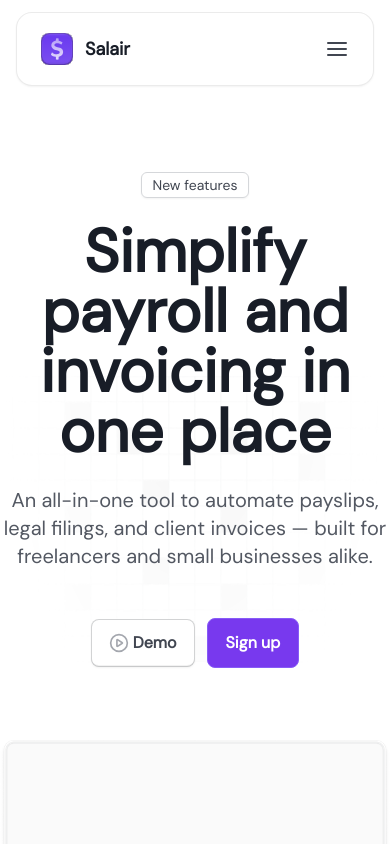
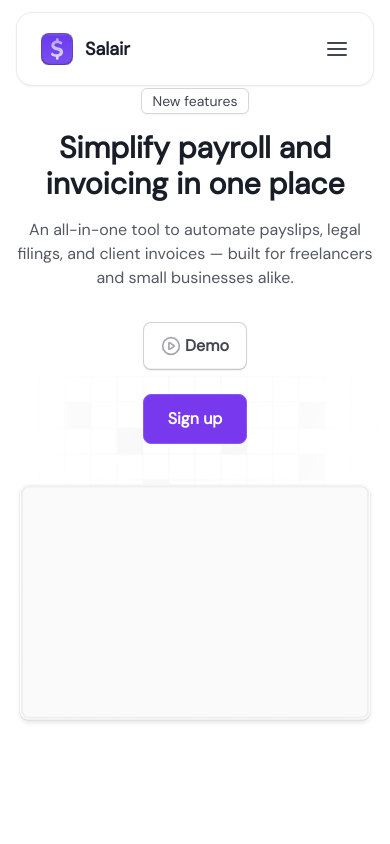
Before and after one commit to Fan2Shrek/salair, a Nuxt app in the folder frontend/: page / in a window 390 px wide. Shown: the top 844 px of the page. Built offline with nearby package versions, Linux system fonts and the light colour scheme.

Commit message:
feat(frontend:login): enhance login page layout and styling

```diff
--- a/frontend/pages/index.vue
+++ b/frontend/pages/index.vue
@@ -3,29 +3,43 @@
 </script>
 
 <template>
+    <NuxtLayout name="landing">
         <main class="w-full h-full relative">
-        <UHeader />
             <div class="absolute top-0 flex justify-center w-full">
                 <UChessBackgroundPattern class="mx-auto" />
             </div>
-        <section class="pt-19 max-w-7xl w-full mx-auto max-h-">
-            <div class="mt-24 relative">
+            <section class="pt-10 md:pt-19 px-4 sm:px-6 max-w-7xl w-full mx-auto">
+                <div class="mt-12 md:mt-24 relative">
                     <UBadge variant="modern" class="w-fit mx-auto">New features</UBadge>
-                <h1 class="text-primary font-semibold text-6xl text-center mt-6">
+                    <h1
+                        class="text-primary font-semibold text-3xl sm:text-4xl md:text-5xl lg:text-6xl text-center mt-4 md:mt-6"
+                    >
                         Simplify payroll and invoicing in one place
                     </h1>
-                <p class="mt-6 mx-auto max-w-3xl w-full text-center text-tertiary text-xl">
-                    An all-in-one tool to automate payslips, legal filings, and client invoices — built for freelancers
-                    and small businesses alike.
+                    <p
+                        class="mt-4 md:mt-6 mx-auto max-w-3xl w-full text-center text-tertiary text-base sm:text-lg md:text-xl"
+                    >
+                        An all-in-one tool to automate payslips, legal filings, and client invoices — built for
+                        freelancers and small businesses alike.
                     </p>
                 </div>
-            <div class="mt-12 w-fit mx-auto flex items-center gap-3 relative">
-                <UButton variant="secondary" size="xl" :icon="PlayCircleIcon" icon-position="leading">Demo</UButton>
-                <UButton size="xl">Sign up</UButton>
+                <div class="mt-8 md:mt-12 w-fit mx-auto flex flex-col sm:flex-row items-center gap-3 relative">
+                    <UButton
+                        variant="secondary"
+                        size="xl"
+                        :icon="PlayCircleIcon"
+                        icon-position="leading"
+                        class="w-full sm:w-auto"
+                        >Demo</UButton
+                    >
+                    <UButton size="xl" class="w-full sm:w-auto mt-3 sm:mt-0">Sign up</UButton>
                 </div>
-            <div class="mt-18 relative max-h-[496px] overflow-hidden">
+                <div
+                    class="mt-10 sm:mt-14 md:mt-18 relative max-h-[300px] sm:max-h-[400px] md:max-h-[496px] overflow-hidden"
+                >
                     <NuxtImg class="w-full" src="/landing-mockup.png" />
                 </div>
             </section>
         </main>
+    </NuxtLayout>
 </template>
--- a/frontend/pages/login.vue
+++ b/frontend/pages/login.vue
@@ -19,15 +19,18 @@
 </script>
 
 <template>
-    <main class="w-full h-full flex justify-center pt-40">
+    <NuxtLayout name="landing">
+        <main class="w-full h-full flex justify-center px-4 sm:px-6 pt-20 sm:pt-30 md:pt-40 overflow-hidden">
             <UGridBackgroundPattern class="absolute top-0" />
-        <section class="flex flex-col items-center space-y-8 relative">
-            <div class="text-center space-y-3">
-                <h1 class="text-primary font-semibold text-3xl">Welcome back</h1>
-                <p class="text-tertiary font-normal">Welcome back! Please enter your details</p>
+            <section class="flex flex-col items-center space-y-6 sm:space-y-8 relative">
+                <div class="text-center space-y-2 sm:space-y-3">
+                    <h1 class="text-primary font-semibold text-2xl sm:text-3xl">Welcome back</h1>
+                    <p class="text-tertiary font-normal text-sm sm:text-base">
+                        Welcome back! Please enter your details
+                    </p>
                 </div>
-            <form class="w-96" @submit.prevent="login">
-                <div class="space-y-5">
+                <form class="w-full max-w-xs sm:max-w-sm md:max-w-md" @submit.prevent="login">
+                    <div class="space-y-4 sm:space-y-5">
                         <UInput v-model="email" type="email" name="email" placeholder="Email" label="Email" required />
                         <UInput
                             v-model="password"
@@ -38,8 +41,9 @@
                             required
                         />
                     </div>
-                <UButton class="mt-6 w-full justify-center" type="submit">Submit</UButton>
+                    <UButton class="mt-5 sm:mt-6 w-full justify-center" type="submit">Submit</UButton>
                 </form>
             </section>
         </main>
+    </NuxtLayout>
 </template>
```
Lines whose indentation alone changed are shown as unchanged.
